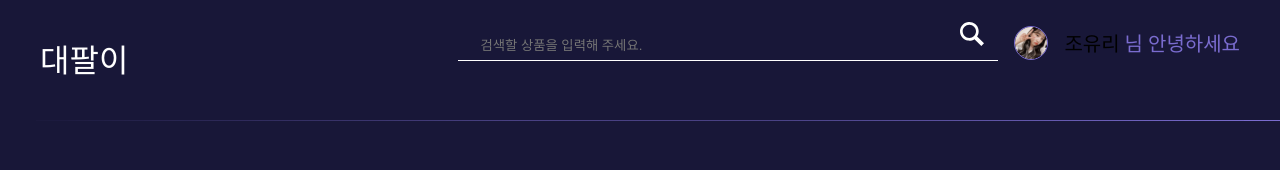
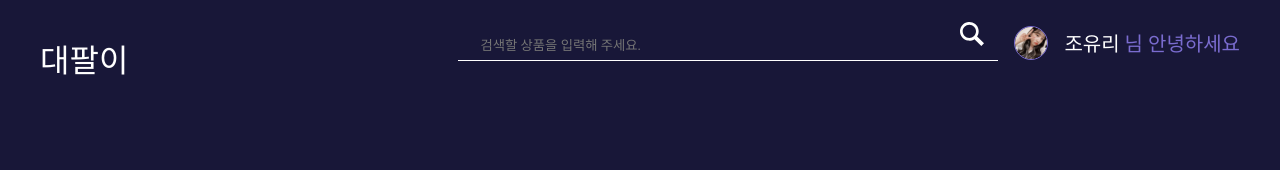
Before and after one commit to 2023-kodomo/fronEnd, a React (Create React App) app: page / in a window 1280 px wide. Shown: the top 170 px of the page. Built offline with nearby package versions, Linux system fonts and the light colour scheme.

Commit message:
💄:: 헤더 폰트 적용, 색상 변경

```diff
--- a/src/components/header.jsx
+++ b/src/components/header.jsx
@@ -8,10 +8,7 @@ const Header = ({ page = 0, user }) => {
       <HeaderLogo>대팔이</HeaderLogo>
       <FlexContainer>
         <SearchBar>
-                    <InputBar
-                        type="search"
-                        placeholder="검색할 상품을 입력해 주세요."
-                    />
+          <InputBar type="search" placeholder="검색할 상품을 입력해 주세요." />
           <SearchIcon src="./img/Searchicon.svg" alt="SearchIcon" />
         </SearchBar>
         <UserImg src="./img/Yuri.svg" alt="UserImg" />
@@ -25,6 +22,7 @@ const Header = ({ page = 0, user }) => {
 
 const HeaderLogo = styled.div`
   color: white;
+  font-family: "Hakgyoansim Wooju";
   font-size: 32px;
   font-style: normal;
   font-weight: 400;
@@ -58,6 +56,8 @@ const SearchBar = styled.div`
 const InputBar = styled.input`
   width: 478px;
   background-color: transparent;
+  font-family: "Hakgyoansim Wooju";
+  color: white;
 `;
 const SearchIcon = styled.img`
   width: 32px;
@@ -77,20 +77,23 @@ const WelcomeText = styled.div`
   position: relative;
   top: 8px;
   color: #7a6ccf; // 임시방편 색깔
+  font-family: "Hakgyoansim Wooju";
   font-size: 20px;
   font-style: normal;
   font-weight: 400;
   line-height: normal;
   & > span {
-        color: black;
+    color: white;
     cursor: pointer;
   }
 `;
 
 const Container = styled.div`
+  position: absolute;
   width: 100vw;
   height: 120px;
   background-color: #181738;
+  z-index: 1;
 `;
 
 export default Header;
```
Lines whose indentation alone changed are shown as unchanged.
